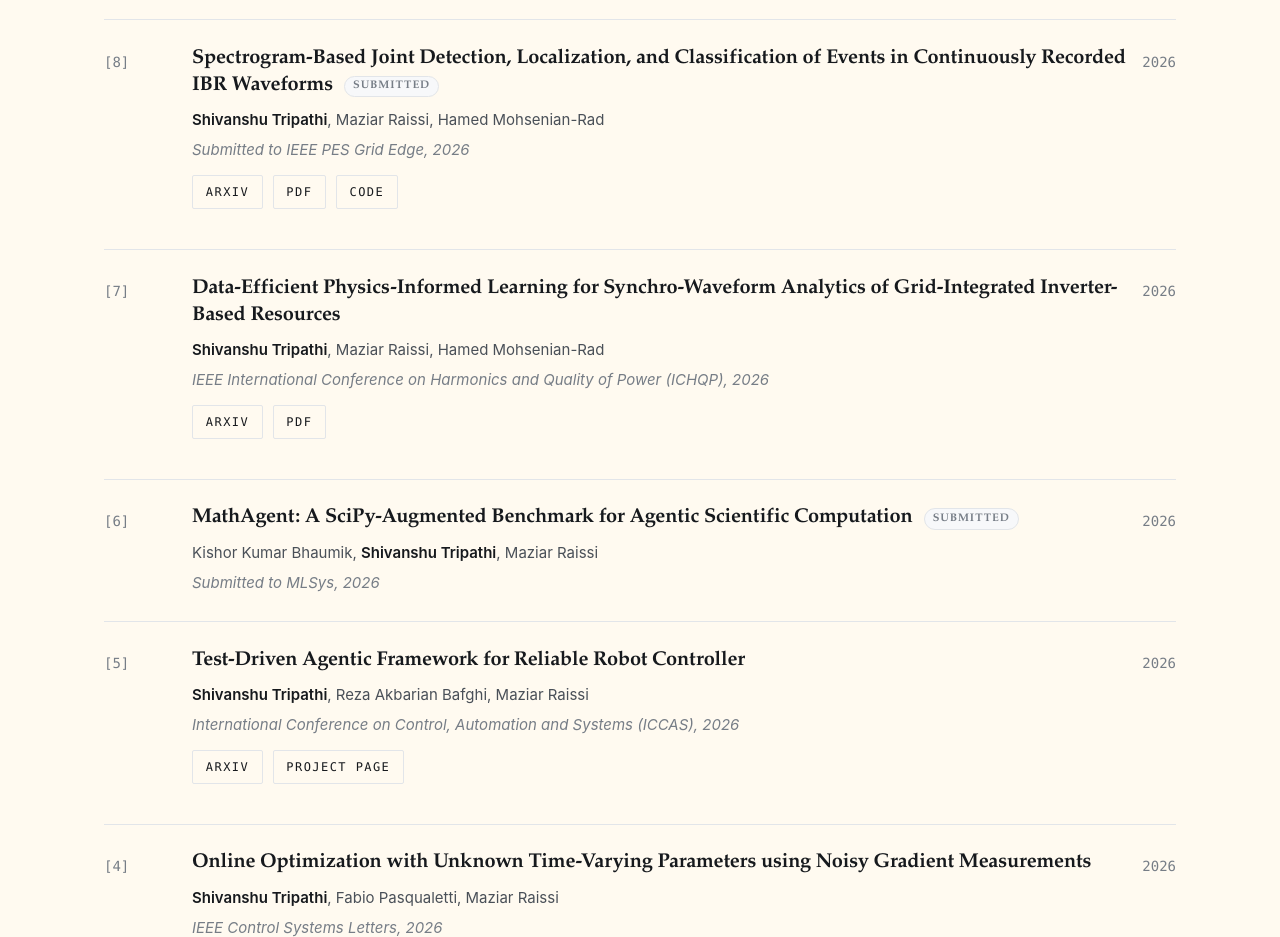
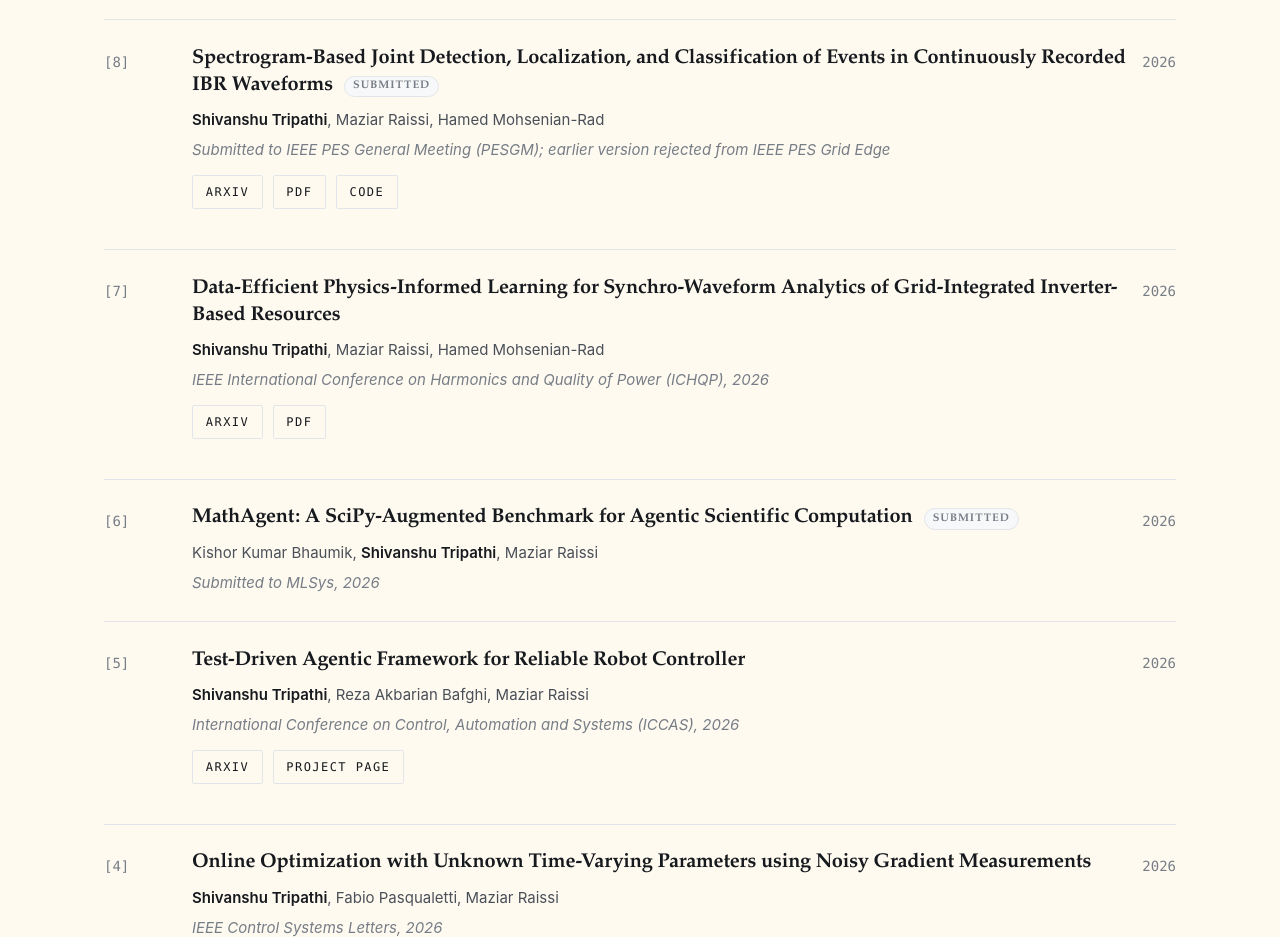
Before and after one commit to shivanshutripath/shivanshutripath.github.io, a plain HTML site: page publications.html in a window 1280 px wide. Shown: the part 1560-2497 px from the top of the page. Drawn offline with Linux system fonts and the light colour scheme.

Commit message:
Update spectrogram paper venue to IEEE PESGM after Grid Edge rejection.
Co-authored-by: Cursor <cursoragent@cursor.com>

```diff
--- a/publications.html
+++ b/publications.html
@@ -181,7 +181,10 @@
                 <span class="me">Shivanshu Tripathi</span>, Maziar Raissi, Hamed
                 Mohsenian-Rad
               </p>
-              <p class="pub__venue">Submitted to IEEE PES Grid Edge, 2026</p>
+              <p class="pub__venue">
+                Submitted to IEEE PES General Meeting (PESGM); earlier version
+                rejected from IEEE PES Grid Edge
+              </p>
               <p class="pub__links">
                 <a href="https://arxiv.org/abs/2607.20817">arXiv</a>
                 <a href="https://arxiv.org/pdf/2607.20817">PDF</a>
```
